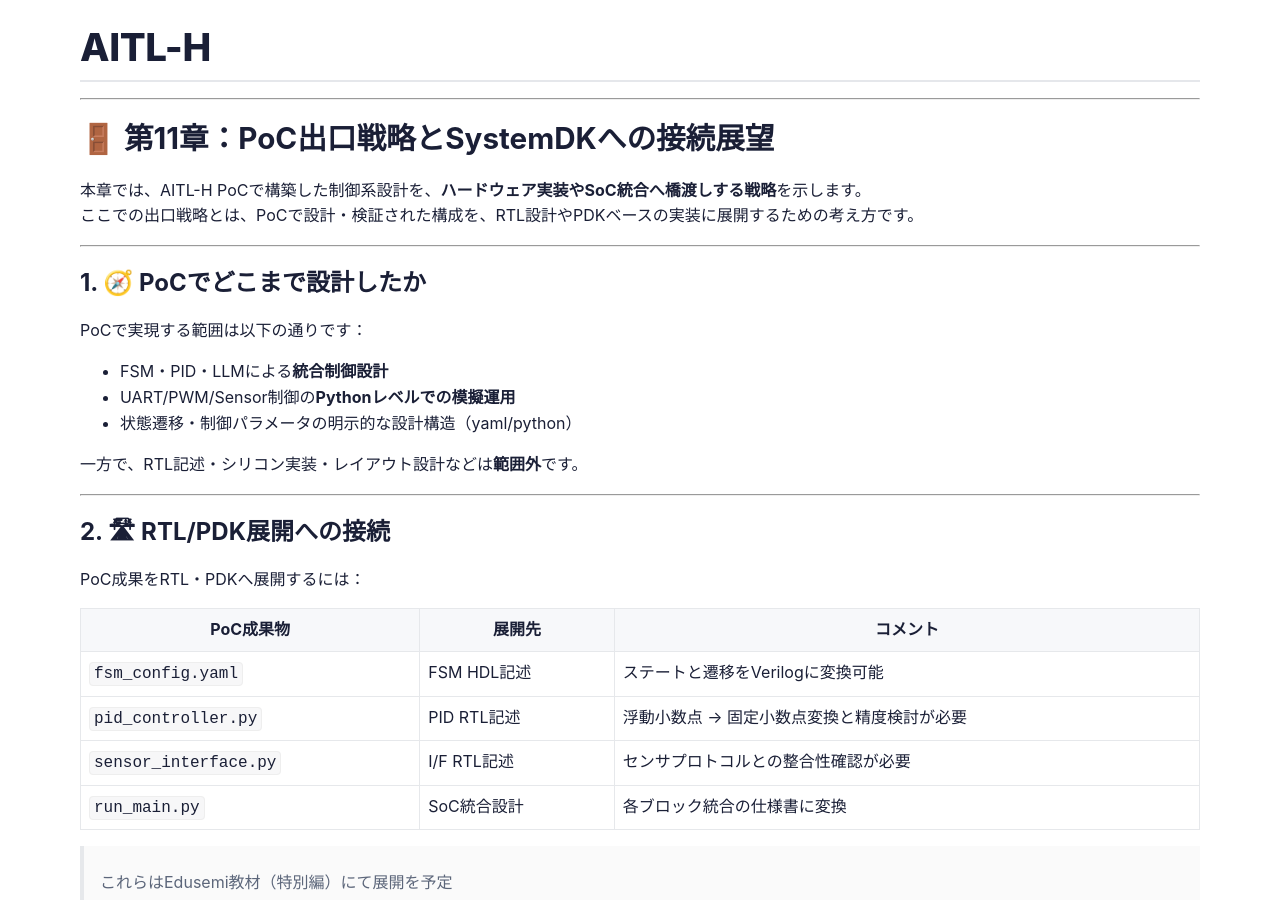
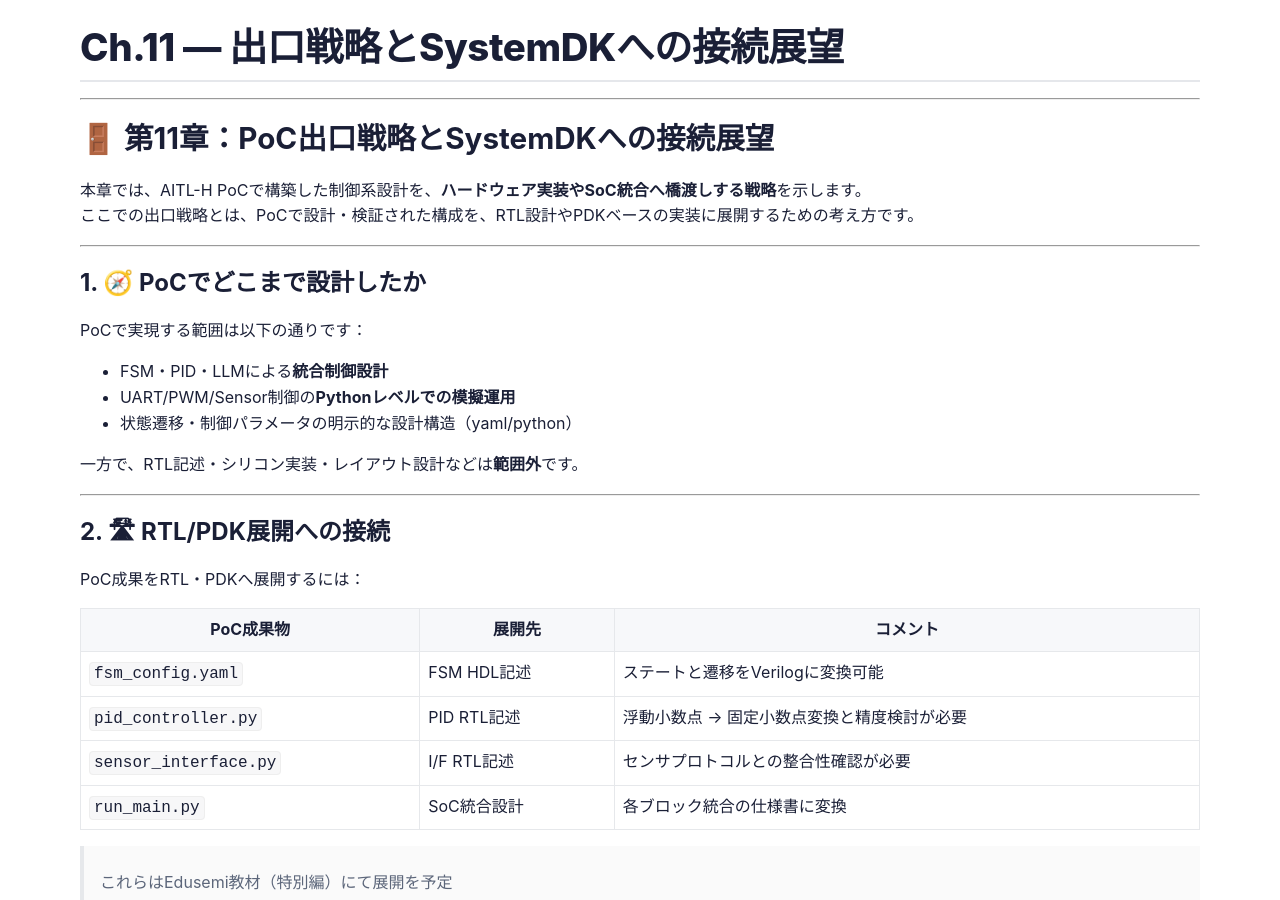
Before and after one commit to Samizo-AITL/AITL-H, a Jekyll site: the page built from docs/chapter11_exit_strategy.md, in a window 1280 px wide and 900 px high. Built offline with Jekyll 4.4.1, drawn with Linux system fonts in a browser that asks for light colours.

Commit message:
Update chapter11_exit_strategy.md

```diff
--- a/docs/chapter11_exit_strategy.md
+++ b/docs/chapter11_exit_strategy.md
@@ -1,6 +1,7 @@
 ---
 layout: clean
-permalink: /docs/chapter11_exit_strategy.html
+title: "Ch.11 — 出口戦略とSystemDKへの接続展望"
+permalink: /AITL-H/docs/chapter11_exit_strategy.html
 ---
 
 ---
```
